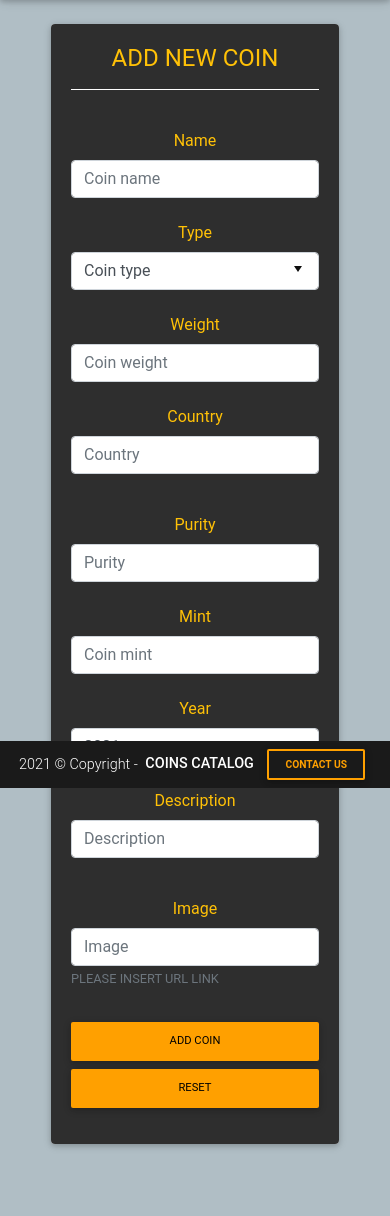
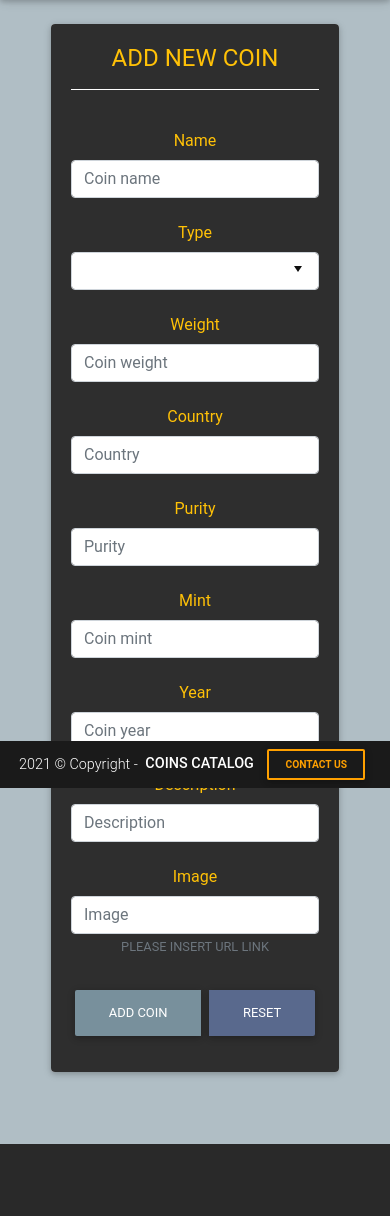
Before and after one commit to Code-Institute-Submissions/MP3-1, a Flask app: page /new_coin in a window 390 px wide. Shown: the part 56-1272 px from the top of the page. After the commit the page ends 1200 px from the top, so only its background shows below. Run offline with Flask 2, Linux system fonts and the light colour scheme; the visitor is signed in with stand-in values (Sample User, id 1); data that the repository does not hold is empty; some libraries are stand-ins or nearby versions.

Commit message:
Fix style on new coin page for mobile devices

```diff
--- a/templates/new_coin.html
+++ b/templates/new_coin.html
@@ -5,26 +5,25 @@
 <div class="row no-gutters">
     <!-- Card from: https://mdbootstrap.com/docs/b4/jquery/forms/inputs/-->
     <form class="card col offset"  method="POST" action="{{ url_for('new_coin') }}">
-        <div class="card-body elegant-color amber-text rounded">
+        <div class="card-body elegant-color amber-text text-center rounded">
             <!-- title -->
-            <h4 class="card-title text-center text-uppercase">Add new coin</h4>
+            <h4 class="card-title text-uppercase">Add new coin</h4>
             <hr class="hr-light mb-3 mb-sm-5">
             <div class="row">
-                <div class="col-md-6">
+                <div class="col-lg-6">
                     <!-- coin name -->
                     <div class="row my-3">
-                        <label for="name" class="col-sm-4 col-form-label">Name</label>
-                        <div class="col-sm-8">
-                            <input type="text" class="form-control" id="name" name="name" placeholder="Coin name" minlength="5"
-                                maxlength="30" required>
+                        <label for="name" class="col-sm-3 px-1 col-form-label">Name</label>
+                        <div class="col-sm-9">
+                            <input type="text" class="form-control" id="name" name="name" placeholder="Coin name" minlength="5" maxlength="30" required>
                         </div>
                     </div>
                     <!-- coin type -->
                     <div class="row my-3 mdl-selectfield">
-                        <label for="type" class="col-sm-4 col-form-label">Type</label>
-                        <div class="col-sm-8">
+                        <label for="type" class="col-sm-3 px-1 col-form-label">Type</label>
+                        <div class="col-sm-9">
                             <select class="form-control" id="type" name="type" required>
-                                <option disabled selected>Coin type</option>
+                                <option disabled>Coin type</option>
                                 {% for option in type %}
                                     <option value="{{ option.type }}">{{ option.type }}</option>
                                 {% endfor %}
@@ -33,52 +32,46 @@
                     </div>
                     <!-- coin weight -->
                     <div class="row my-3">
-                        <label for="weight" class="col-sm-4 col-form-label">Weight</label>
-                        <div class="col-sm-8">
-                            <input type="text" class="form-control" id="weight" name="weight" placeholder="Coin weight" minlength="1"
-                                maxlength="10" required>
+                        <label for="weight" class="col-sm-3 px-1 col-form-label">Weight</label>
+                        <div class="col-sm-9">
+                            <input type="text" class="form-control" id="weight" name="weight" placeholder="Coin weight" minlength="1" maxlength="10" required>
                         </div>
                     </div>
                     <!-- coin country -->
-                    <div class="row my-3">
-                        <label for="country" class="col-sm-4 col-form-label">Country</label>
-                        <div class="col-sm-8">
-                            <input type="text" class="form-control" id="country" name="country" placeholder="Country" minlength="3"
-                                maxlength="50" required>
+                    <div class="row mt-3">
+                        <label for="country" class="col-sm-3 px-1 col-form-label">Country</label>
+                        <div class="col-sm-9">
+                            <input type="text" class="form-control" id="country" name="country" placeholder="Country" minlength="3" maxlength="50" required>
                         </div>
                     </div>
                 </div>
-                <div class="col-md-6">
+                <div class="col-lg-6">
                     <!-- coin purity -->
                     <div class="row my-3">
-                        <label for="purity" class="col-sm-4 col-form-label">Purity</label>
-                        <div class="col-sm-8">
-                            <input type="text" class="form-control" id="purity" name="purity" placeholder="Purity" minlength="5"
-                                maxlength="20" required>
+                        <label for="purity" class="col-sm-3 px-1 col-form-label">Purity</label>
+                        <div class="col-sm-9">
+                            <input type="text" class="form-control" id="purity" name="purity" placeholder="Purity" minlength="5" maxlength="20" required>
                         </div>
                     </div>
                     <!-- coin mint -->
                     <div class="row my-3">
-                        <label for="mint" class="col-sm-4 col-form-label">Mint</label>
-                        <div class="col-sm-8">
-                            <input type="text" class="form-control" id="mint" name="mint" placeholder="Coin mint" minlength="5"
-                                maxlength="30" required>
+                        <label for="mint" class="col-sm-3 px-1 col-form-label">Mint</label>
+                        <div class="col-sm-9">
+                            <input type="text" class="form-control" id="mint" name="mint" placeholder="Coin mint" minlength="5" maxlength="30" required>
                         </div>
                     </div>
                     <!-- coin year -->
                     <div class="row my-3">
-                        <label for="mint" class="col-sm-4 col-form-label">Year</label>
-                        <div class="col-sm-8">
-                            <input type="text" class="form-control" id="year" name="year" placeholder="Coin year" minlength="1"
-                                maxlength="4" value="2021" required>
+                        <label for="year" class="col-sm-3 px-1 col-form-label">Year</label>
+                        <div class="col-sm-9">
+                            <input type="text" class="form-control" id="year" name="year" placeholder="Coin year" minlength="1" maxlength="4" required>
                         </div>
                     </div>
                     <!-- coin description -->
-                    <div class="row my-3">
-                        <label for="description" class="col-sm-4 col-form-label">Description</label>
-                        <div class="col-sm-8">
-                            <input type="text" class="form-control" id="description" name="description" placeholder="Description"
-                                minlength="5" maxlength="80" required>
+                    <div class="row mt-3">
+                        <label for="description" class="col-sm-3 px-1 col-form-label">Description</label>
+                        <div class="col-sm-9">
+                            <input type="text" class="form-control" id="description" name="description" placeholder="Description" minlength="5" maxlength="80" required>
                         </div>
                     </div>
                 </div>
@@ -87,24 +80,21 @@
                 <div class="col">
                     <!-- coin image -->
                     <div class="row my-3">
-                        <label for="image" class="col-sm-4 col-md-3 col-lg-2 col-form-label">Image</label>
-                        <div class="col-sm-8 col-md-9 col-lg-10">
-                            <input type="url" class="form-control" id="image" name="image" placeholder="Image" data-toggle="tooltip" data-placement="bottom"
-                                title="PLEASE INSERT URL LINK" aria-describedby="passwordHelpInline" required>
-                            <small id="passwordHelpInline" class="text-muted">PLEASE INSERT URL LINK</small>
+                        <label for="image" class="col-sm-3 px-1 col-lg-1 mx-lg-3 col-form-label">Image</label>
+                        <div class="col-sm-9 col-lg-10 pl-lg-4 pr-lg-0">
+                            <input type="url" class="form-control" id="image" name="image" placeholder="Image" required>
+                            <small class="text-muted mr-md-5">PLEASE INSERT URL LINK</small>
                         </div>
                     </div>
                 </div>
             </div>
             <!-- buttons -->
-            <div class="row my-3">
-                <!-- submit button -->
-                <div class="col-sm-5 offset-sm-1 col-md-4 offset-md-3 col-lg-4 offset-lg-3 pr-md-0">
-                    <button type="submit" class="col-md-8 btn btn-md btn-amber black-text">Add coin</button>
-                </div>
-                <!-- cancel button -->
-                <div class="col-sm-5 mt-2 mt-sm-0 col-md-4 col-lg-4 pr-md-0">
-                    <button type="reset" class="col-md-8 btn btn-md btn-amber black-text">Reset</button>
+            <div class="row mx-0 my-3">
+                <div class="col-sm-10 offset-sm-1 col-md-8 offset-md-2 col-lg-6 offset-lg-3 btn-group px-0" role="group" aria-label="edit and delete buttons">
+                    <!-- Add coin button -->
+                    <button type="submit" class="btn btn-blue-grey mx-1 mx-md-2 mx-xl-4 px-2">Add coin</button>
+                    <!-- Reset button -->
+                    <button type="reset" class="btn btn-mdb-color mx-1 mx-md-2 mx-xl-4 px-2">Reset</button>
                 </div>
             </div>
         </div>
```
Also changed, not shown: templates/edit_coin.html (+15 -15 lines).
